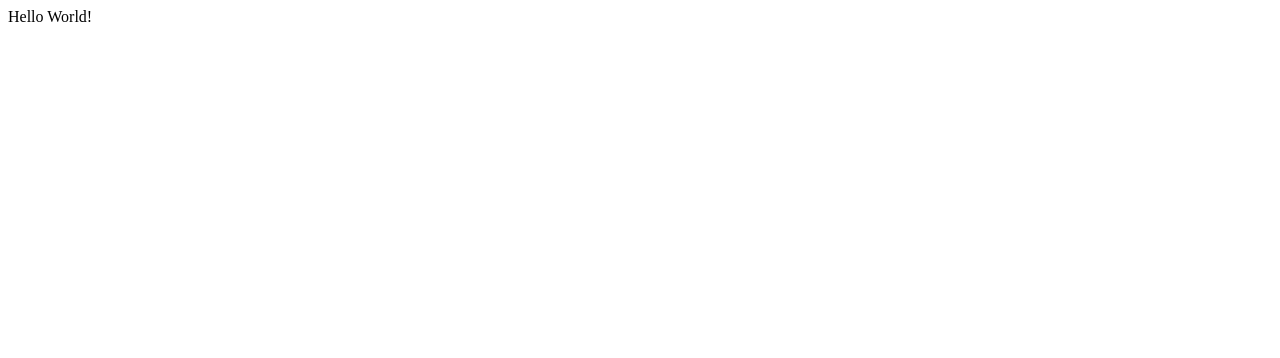
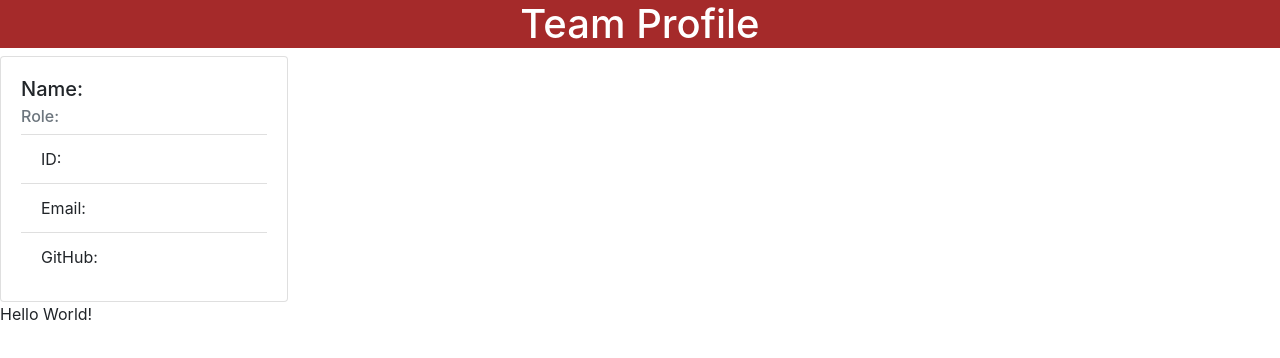
Before and after one commit to MANDYTSANG007/Team-Profile-Generator, a website: page teamProfile.html in a window 1280 px wide. Drawn offline with nearby package versions, Linux system fonts and the light colour scheme.

Commit message:
add html page

```diff
--- /dev/null
+++ b/style.css
@@ -0,0 +1,6 @@
+header {
+    text-align: center;
+    width: 100%;
+    background-color: brown;
+    color: white;
+}
--- a/teamProfile.html
+++ b/teamProfile.html
@@ -5,9 +5,26 @@
     <meta charset="UTF-8">
     <meta http-equiv="X-UA-Compatible" content="IE=edge">
     <meta name="viewport" content="width=device-width, initial-scale=1.0">
-    <title>Document</title>
+    <link rel="stylesheet" href="style.css">
+    <title>Team Profile</title>
+    <script src="https://cdnjs.cloudflare.com/ajax/libs/jquery/3.2.1/jquery.min.js"></script>
+    <link rel="stylesheet" href="https://stackpath.bootstrapcdn.com/bootstrap/4.1.3/css/bootstrap.min.css" integrity="sha384-MCw98/SFnGE8fJT3GXwEOngsV7Zt27NXFoaoApmYm81iuXoPkFOJwJ8ERdknLPMO" crossorigin="anonymous">
 </head>
 <body>
+    <header>
+        <h1> Team Profile </h1>
+    </header>
+    <div class="card" style="width: 18rem;">
+        <div class="card-body">
+        <h5 class="card-title">Name: </h5>
+        <h6 class="card-subtitle mb-2 text-muted">Role: </h6>
+        <ul class="list-group list-group-flush">
+            <li class="list-group-item">ID: </li>
+            <li class="list-group-item">Email: </li>
+            <li class="list-group-item">GitHub: </li>
+        </ul>
+        </div>
+    </div>
 <div>Hello World!</div>
 </body>
 </html>
```
Also changed, not shown: dist/htmlGenerate.js, 1 other file.
